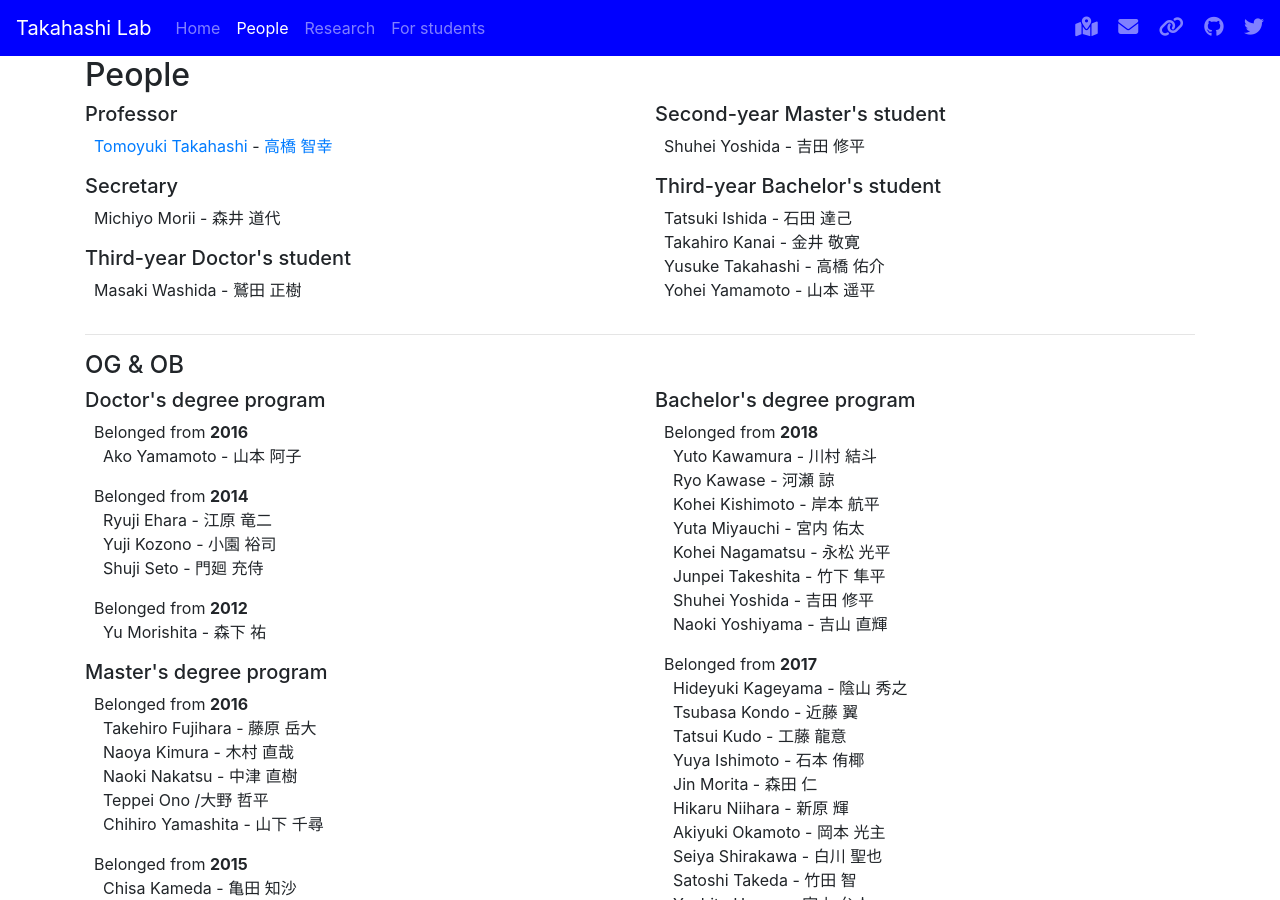
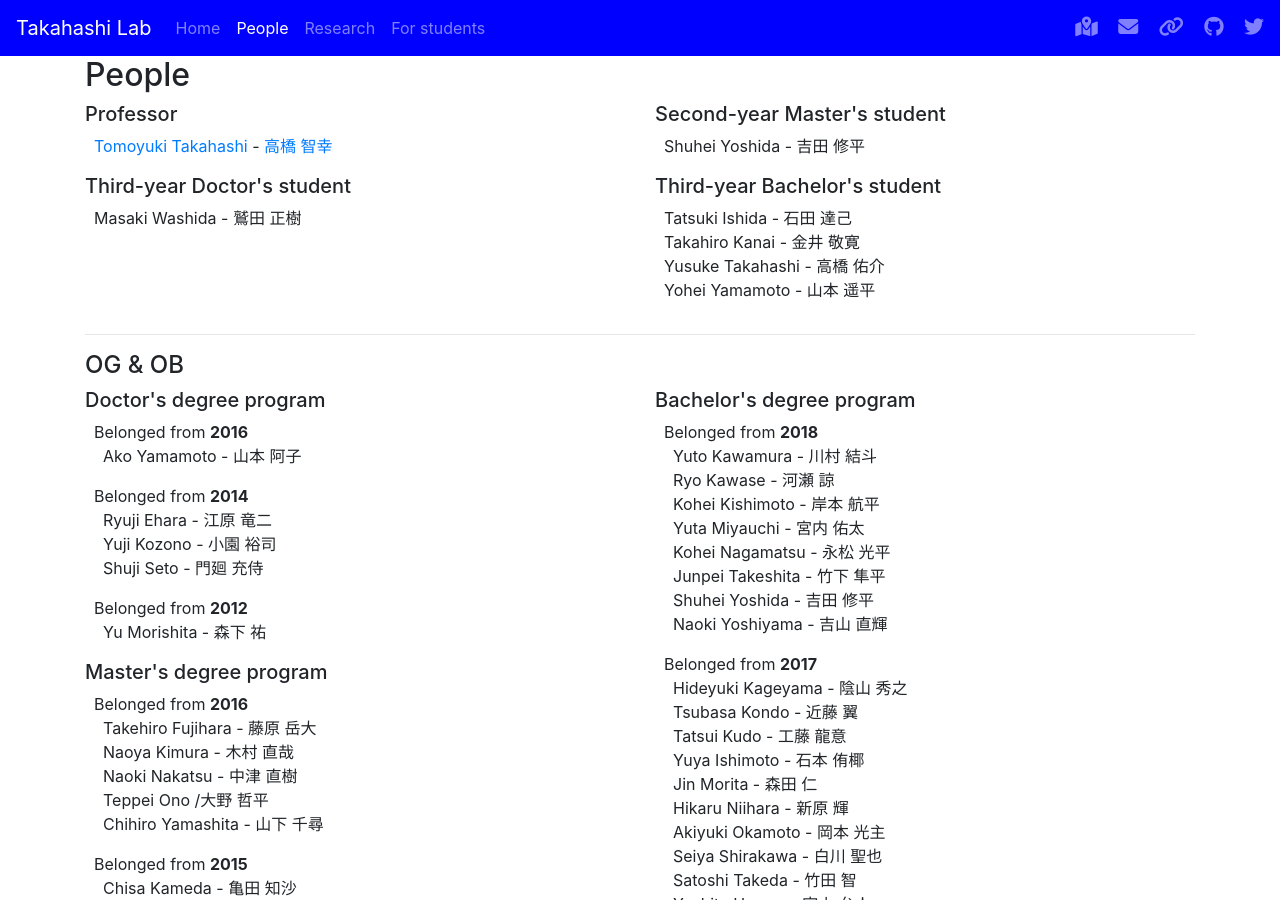
Before and after one commit to tkhslab/tkhslab.github.io, a Jekyll site: the page built from people.md, in a window 1280 px wide and 900 px high. Built offline with Jekyll 4.4.1, drawn with Linux system fonts in a browser that asks for light colours; nearby versions of some CDN libraries.

Commit message:
delete secretary

```diff
--- a/people.md
+++ b/people.md
@@ -6,11 +6,6 @@ title: People
 <div class="col-md">
 <h5>Professor</h5>
 <p>&nbsp; <a href="http://gakujo.kansai-u.ac.jp/profile/en/c53fced62cLbcE6128e0937de2+.html">Tomoyuki Takahashi</a> - <a href="http://gakujo.kansai-u.ac.jp/profile/ja/c53fced62cLbcE6128e0937de2+.html">高橋 智幸</a></p>
-
-<h5>Secretary</h5>
-<p>
-&nbsp; Michiyo Morii - 森井 道代
-</p>
 
 <h5>Third-year Doctor's student</h5>
 <p>&nbsp; Masaki Washida - 鷲田 正樹</p>
```
